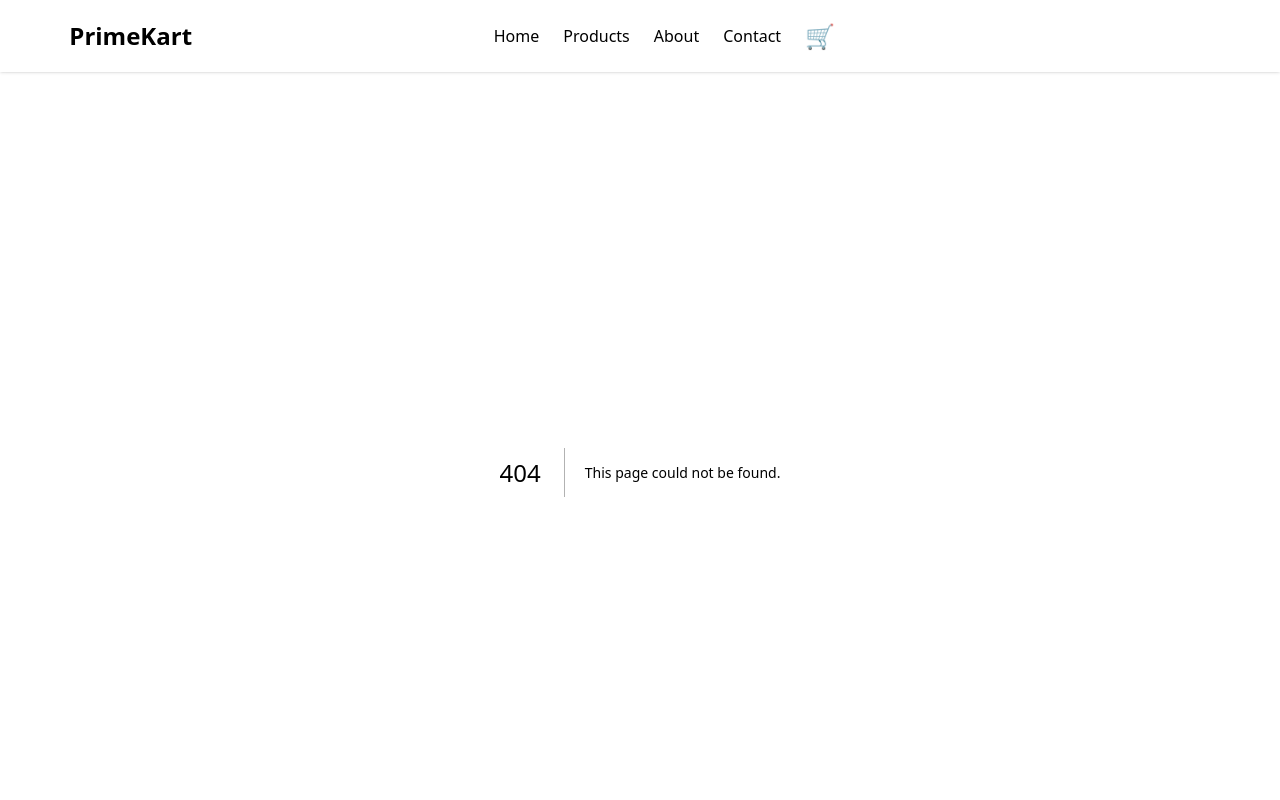
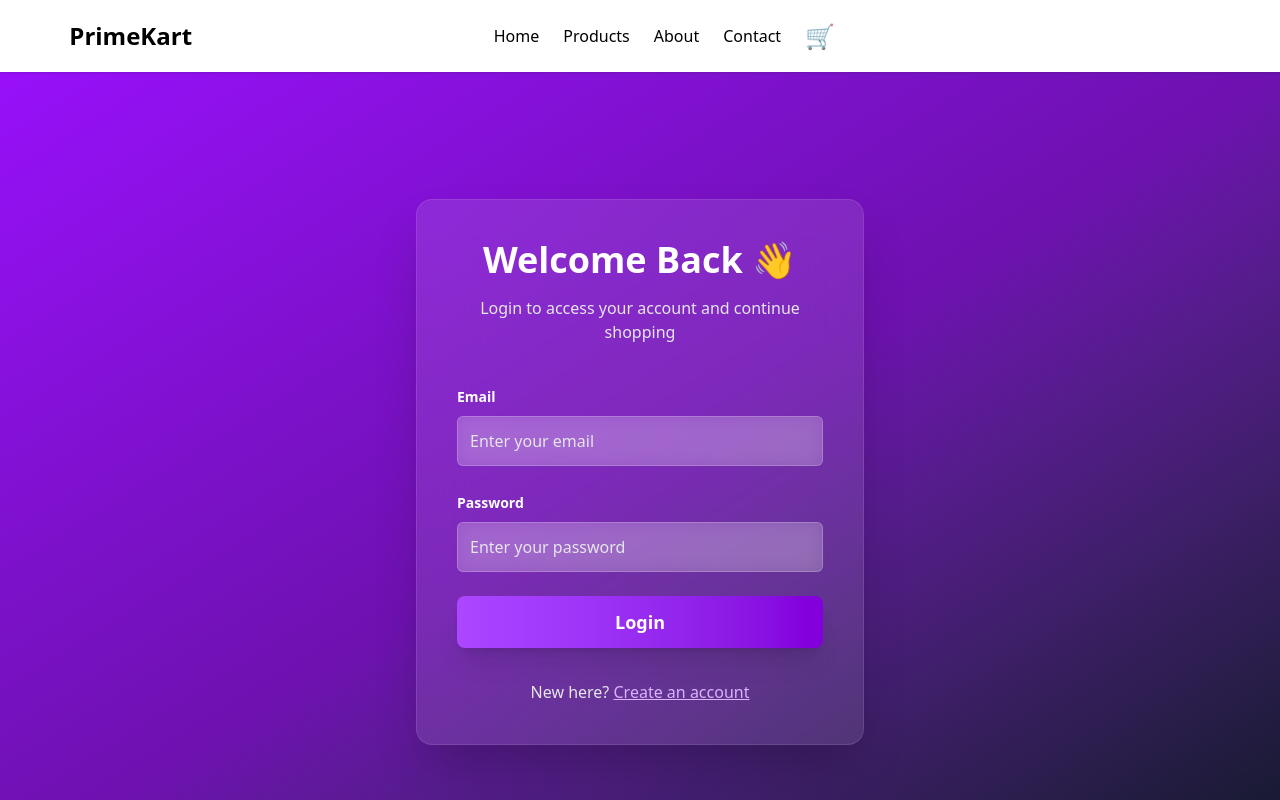
Before and after one commit to ahmed-1430/PrimeKart-Client, a Next.js app: page /login in a window 1280 px wide. Before the commit this address had no page. Shown: the top 800 px of the page. Built offline with nearby package versions, Linux system fonts and the light colour scheme.

Commit message:
Login page added

```diff
--- a/package.json
+++ b/package.json
@@ -12,7 +12,8 @@
     "axios": "^1.13.2",
     "next": "16.0.3",
     "react": "19.2.0",
-    "react-dom": "19.2.0"
+    "react-dom": "19.2.0",
+    "react-toastify": "^11.0.5"
   },
   "devDependencies": {
     "@tailwindcss/postcss": "^4",
--- a/src/Component/Footer.jsx
+++ b/src/Component/Footer.jsx
@@ -1,6 +1,8 @@
+import Link from "next/link";
+
 export default function Footer() {
   return (
-    <footer className="bg-[#111] text-gray-300 py-10 mt-16">
+    <footer className="bg-[#111] text-gray-300 py-10">
       <div className="w-11/12 mx-auto px-4 grid md:grid-cols-3 gap-8">
 
         {/* Column 1 */}
@@ -12,8 +14,8 @@ export default function Footer() {
         {/* Column 2 */}
         <div>
           <p className="font-semibold text-white mb-3">Quick Links</p>
-          <a href="#" className="block py-1 hover:text-white">Home</a>
-          <a href="/products" className="block py-1 hover:text-white">Products</a>
+          <Link href="/" className="block py-1 hover:text-white">Home</Link>
+          <Link href="/products" className="block py-1 hover:text-white">Products</Link>
           <a href="/contact" className="block py-1 hover:text-white">Contact</a>
         </div>
 
--- a/src/app/cart/page.jsx
+++ b/src/app/cart/page.jsx
@@ -1,3 +1,4 @@
+/* eslint-disable @next/next/no-img-element */
 "use client";
 import { useAuth } from "@/Context/AuthContext";
 import { useRouter } from "next/navigation";
@@ -40,7 +41,7 @@ const router = useRouter();
                                 <img
                                     src={item.imageUrl}
                                     alt={item.title}
-                                    className="w-28 h-28 sm:w-32 sm:h-32 rounded-lg object-cover mx-auto sm:mx-0"
+                                    className="w-28 h-28 sm:w-32 sm:h-32 rounded-lg object-fit mx-auto sm:mx-0"
                                 />
 
                                 {/* Info */}
--- /dev/null
+++ b/src/app/login/page.jsx
@@ -0,0 +1,105 @@
+"use client";
+
+import { useState } from "react";
+import { useRouter } from "next/navigation";
+import { toast } from "react-toastify";
+import Link from "next/link";
+import { useAuth } from "@/Context/AuthContext";
+
+export default function LoginPage() {
+  const { login } = useAuth();
+  const router = useRouter();
+
+  const [form, setForm] = useState({ email: "", password: "" });
+  const [loading, setLoading] = useState(false);
+
+  const onChange = (e) => {
+    setForm({ ...form, [e.target.name]: e.target.value });
+  };
+
+  const handleLogin = async (e) => {
+    e.preventDefault();
+    setLoading(true);
+
+    const result = await login(form);
+
+    if (result.ok) {
+      toast.success("Login Successful 🎉");
+      router.push("/checkout");
+    } else {
+      toast.error(result.message || "Something went wrong");
+    }
+
+    setLoading(false);
+  };
+
+  return (
+    <main className="min-h-screen flex items-center justify-center bg-linear-to-br from-purple-600 via-purple-800 to-gray-900 px-4">
+      <div className="w-full max-w-md bg-white/10 backdrop-blur-xl text-white p-10 rounded-2xl shadow-2xl border border-white/10">
+
+        {/* Title */}
+        <h1 className="text-4xl font-extrabold text-center mb-4">
+          Welcome Back 👋
+        </h1>
+        <p className="text-center text-gray-200 mb-10">
+          Login to access your account and continue shopping
+        </p>
+
+        {/* Form */}
+        <form onSubmit={handleLogin} className="space-y-6">
+
+          <div>
+            <label className="text-sm font-semibold">Email</label>
+            <input
+              name="email"
+              type="email"
+              onChange={onChange}
+              value={form.email}
+              required
+              className="w-full mt-2 p-3 rounded-md bg-white/20 border border-white/20 text-white placeholder-gray-200
+                         focus:outline-none focus:ring-2 focus:ring-purple-300 backdrop-blur-sm transition"
+              placeholder="Enter your email"
+            />
+          </div>
+
+          <div>
+            <label className="text-sm font-semibold">Password</label>
+            <input
+              name="password"
+              type="password"
+              onChange={onChange}
+              value={form.password}
+              required
+              className="w-full mt-2 p-3 rounded-md bg-white/20 border border-white/20 text-white placeholder-gray-200
+                         focus:outline-none focus:ring-2 focus:ring-purple-300 backdrop-blur-sm transition"
+              placeholder="Enter your password"
+            />
+          </div>
+
+          {/* Button */}
+          <button
+            type="submit"
+            disabled={loading}
+            className={`w-full py-3 rounded-lg text-lg font-semibold shadow-xl
+                        bg-linear-to-r from-purple-500 to-purple-700 hover:from-purple-600 hover:to-purple-800
+                        transition-transform transform hover:-translate-y-1
+                        ${loading && "opacity-60 cursor-not-allowed"}`}
+          >
+            {loading ? "Logging in..." : "Login"}
+          </button>
+        </form>
+
+        {/* Footer */}
+        <p className="text-center text-gray-200 mt-8">
+          New here?{" "}
+          <Link
+            href="/register"
+            className="text-purple-300 underline hover:text-purple-100 transition"
+          >
+            Create an account
+          </Link>
+        </p>
+      </div>
+    </main>
+  );
+}
--- a/src/app/products/[id]/page.jsx
+++ b/src/app/products/[id]/page.jsx
@@ -1,3 +1,4 @@
+/* eslint-disable @next/next/no-img-element */
 "use client";
 
 import { useEffect, useState } from "react";
@@ -64,7 +65,7 @@ export default function ProductDetailsPage() {
           <img
             src={product.imageUrl}
             alt={product.title}
-            className="w-full h-[450px] object-cover rounded-xl"
+            className="w-full h-[450px] object-fit rounded-xl"
           />
         </div>
 
@@ -96,7 +97,7 @@ export default function ProductDetailsPage() {
           <button
             disabled={isInCart}
             onClick={() => addToCart(product)}
-            className={`mt-8 w-full py-4 rounded-xl text-lg font-semibold shadow-lg transition
+            className={`mt-8 w-full py-4 rounded-xl text-lg font-semibold shadow-lg transition cursor-pointer
               ${
                 isInCart
                   ? "bg-gray-400 cursor-not-allowed"
```
Also changed, not shown: 1 other file (tests, documents, lock files or other folders).
